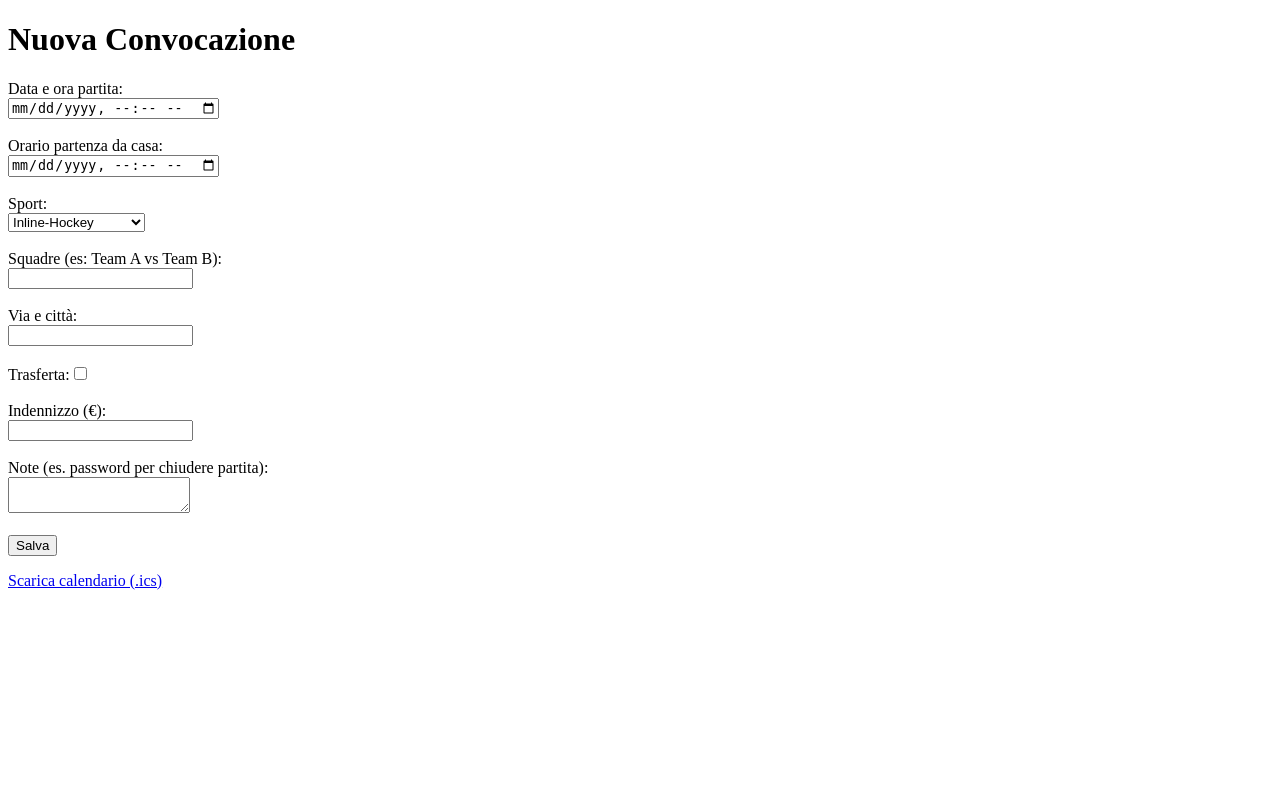
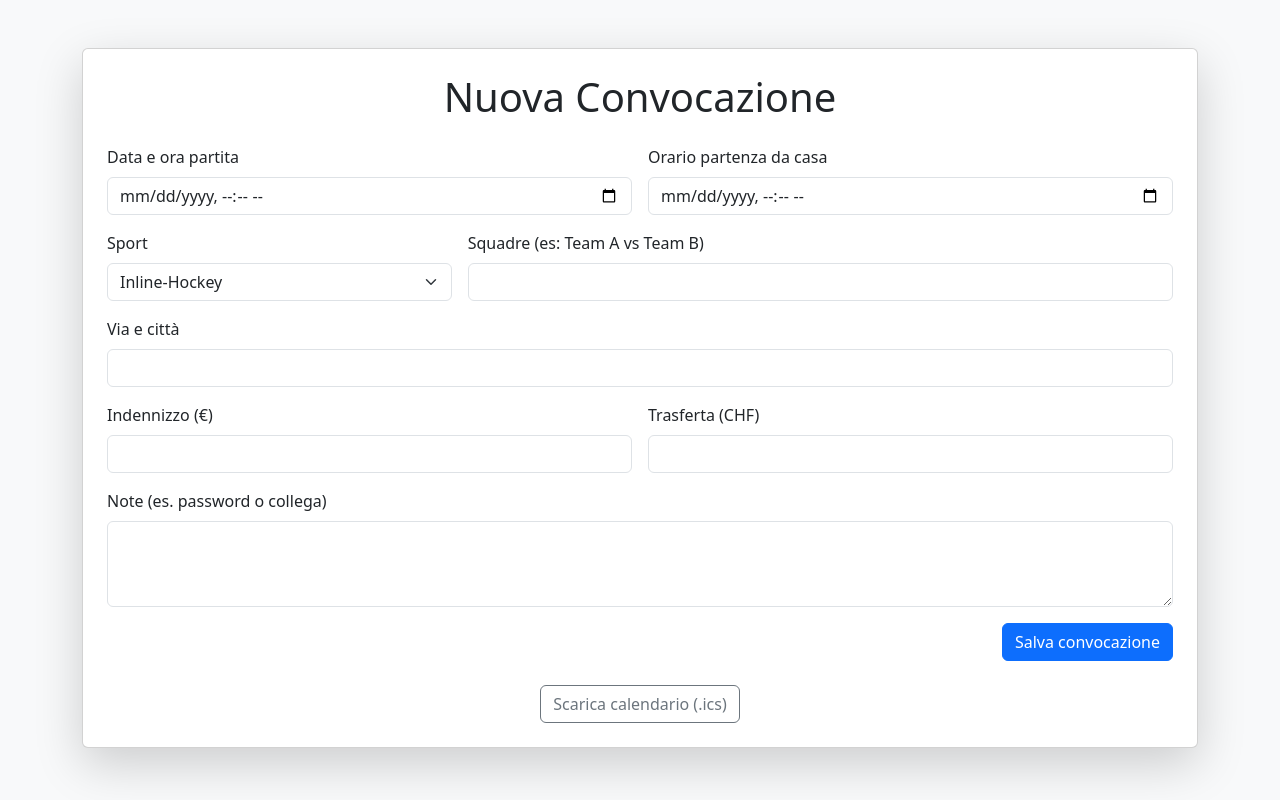
Before and after one commit to miich65/Gestione-convocazioni, a FastAPI app: page / in a window 1280 px wide. Run offline with FastAPI, Linux system fonts and the light colour scheme.

Commit message:
migliorie alla parte di codice che si occupa di esportare gli eventi.
Migliorato note, ora di fine. migliorato anche parte del form.

```diff
--- a/app/main.py
+++ b/app/main.py
@@ -10,6 +10,9 @@ from datetime import datetime
 import sqlite3
 import os
 from ics import Calendar, Event
+from ics.alarm import DisplayAlarm
+from datetime import datetime, timedelta
+
 
 # Inizializzazione dell'app FastAPI
 app = FastAPI()
@@ -63,7 +66,7 @@ def form_post(
     sport: str = Form(...),
     squadre: str = Form(...),
     luogo: str = Form(...),
-    trasferta: str = Form(...),
+    trasferta: float = Form(0.0),  # <-- ora è float (CHF)
     indennizzo: float = Form(...),
     note: str = Form("")
 ):
@@ -79,7 +82,7 @@ def form_post(
         sport,
         squadre,
         luogo,
-        1 if trasferta == "on" else 0,
+        trasferta,  # <-- salva valore
         indennizzo,
         note
     ))
@@ -92,24 +95,32 @@ def form_post(
 # ---------------------------
 @app.get("/calendario.ics")
 def calendario_ics():
-    # Recupera le convocazioni dal DB
+    from dateutil import parser  # aggiungi questa import in cima se vuoi sicurezza
+
     conn = sqlite3.connect(DB_PATH)
     cursor = conn.cursor()
     cursor.execute("SELECT * FROM convocazioni")
     rows = cursor.fetchall()
     conn.close()
 
-    # Crea il calendario ICS
     cal = Calendar()
     for row in rows:
+        data_inizio = datetime.fromisoformat(row[1])
+        partenza = datetime.fromisoformat(row[2])
+
         ev = Event()
-        ev.name = row[4]  # squadre
-        ev.begin = row[1]  # data_inizio
-        ev.location = row[5]  # luogo
-        ev.description = row[8]  # note (es. password inline)
+        ev.name = row[4]               # squadre
+        ev.begin = data_inizio
+        ev.end = data_inizio + timedelta(hours=2)
+        ev.location = row[5]           # luogo
+        ev.description = row[8]        # note
+
+        ev.alarms = [
+            DisplayAlarm(trigger=partenza - data_inizio),  # X ore prima della partita (es: -2h)
+            DisplayAlarm(trigger=timedelta(days=-1)),      # 1 giorno prima
+        ]
         cal.events.add(ev)
 
-    # Scrive il file ICS su disco e lo restituisce come risposta
     with open("data/calendario.ics", "w") as f:
         f.writelines(cal.serialize_iter())
 
--- a/app/requirements.txt
+++ b/app/requirements.txt
@@ -3,3 +3,4 @@ uvicorn
 jinja2
 ics
 python-multipart
+python-dateutil
--- a/app/templates/form.html
+++ b/app/templates/form.html
@@ -3,28 +3,70 @@
 <head>
     <meta charset="UTF-8">
     <title>Inserisci Convocazione</title>
+    <link href="https://cdn.jsdelivr.net/npm/bootstrap@5.3.2/dist/css/bootstrap.min.css" rel="stylesheet">
 </head>
-<body>
-    <h1>Nuova Convocazione</h1>
+<body class="bg-light py-5">
+<div class="container">
+    <div class="card shadow-lg p-4">
+        <h1 class="mb-4 text-center">Nuova Convocazione</h1>
+
         {% if msg %}
-        <p><strong>{{ msg }}</strong></p>
+            <div class="alert alert-success">{{ msg }}</div>
         {% endif %}
-    <form action="/add" method="post">
-        <label>Data e ora partita:<br><input type="datetime-local" name="data_inizio" required></label><br><br>
-        <label>Orario partenza da casa:<br><input type="datetime-local" name="orario_partenza" required></label><br><br>
-        <label>Sport:<br>
-            <select name="sport">
+
+        <form action="/add" method="post" class="row g-3">
+            <div class="col-md-6">
+                <label class="form-label">Data e ora partita</label>
+                <input type="datetime-local" name="data_inizio" class="form-control" required>
+            </div>
+
+            <div class="col-md-6">
+                <label class="form-label">Orario partenza da casa</label>
+                <input type="datetime-local" name="orario_partenza" class="form-control" required>
+            </div>
+
+            <div class="col-md-4">
+                <label class="form-label">Sport</label>
+                <select name="sport" class="form-select">
                     <option value="inline-hockey">Inline-Hockey</option>
                     <option value="ghiaccio">Hockey su ghiaccio</option>
                 </select>
-        </label><br><br>
-        <label>Squadre (es: Team A vs Team B):<br><input type="text" name="squadre" required></label><br><br>
-        <label>Via e città:<br><input type="text" name="luogo" required></label><br><br>
-        <label>Trasferta:<input type="checkbox" name="trasferta"></label><br><br>
-        <label>Indennizzo (€):<br><input type="number" step="0.01" name="indennizzo" required></label><br><br>
-        <label>Note (es. password per chiudere partita):<br><textarea name="note"></textarea></label><br><br>
-        <button type="submit">Salva</button>
+            </div>
+
+            <div class="col-md-8">
+                <label class="form-label">Squadre (es: Team A vs Team B)</label>
+                <input type="text" name="squadre" class="form-control" required>
+            </div>
+
+            <div class="col-12">
+                <label class="form-label">Via e città</label>
+                <input type="text" name="luogo" class="form-control" required>
+            </div>
+
+            <div class="col-md-6">
+                <label class="form-label">Indennizzo (€)</label>
+                <input type="number" step="0.01" name="indennizzo" class="form-control" required>
+            </div>
+
+            <div class="col-md-6">
+                <label class="form-label">Trasferta (CHF)</label>
+                <input type="number" step="0.01" name="trasferta" class="form-control">
+            </div>
+
+            <div class="col-12">
+                <label class="form-label">Note (es. password o collega)</label>
+                <textarea name="note" class="form-control" rows="3"></textarea>
+            </div>
+
+            <div class="col-12 text-end">
+                <button type="submit" class="btn btn-primary">Salva convocazione</button>
+            </div>
         </form>
-    <p><a href="/calendario.ics" target="_blank">Scarica calendario (.ics)</a></p>
+
+        <div class="text-center mt-4">
+            <a href="/calendario.ics" target="_blank" class="btn btn-outline-secondary">Scarica calendario (.ics)</a>
+        </div>
+    </div>
+</div>
 </body>
 </html>
```
Also changed, not shown: 1 other file. Lines whose indentation alone changed are shown as unchanged.
